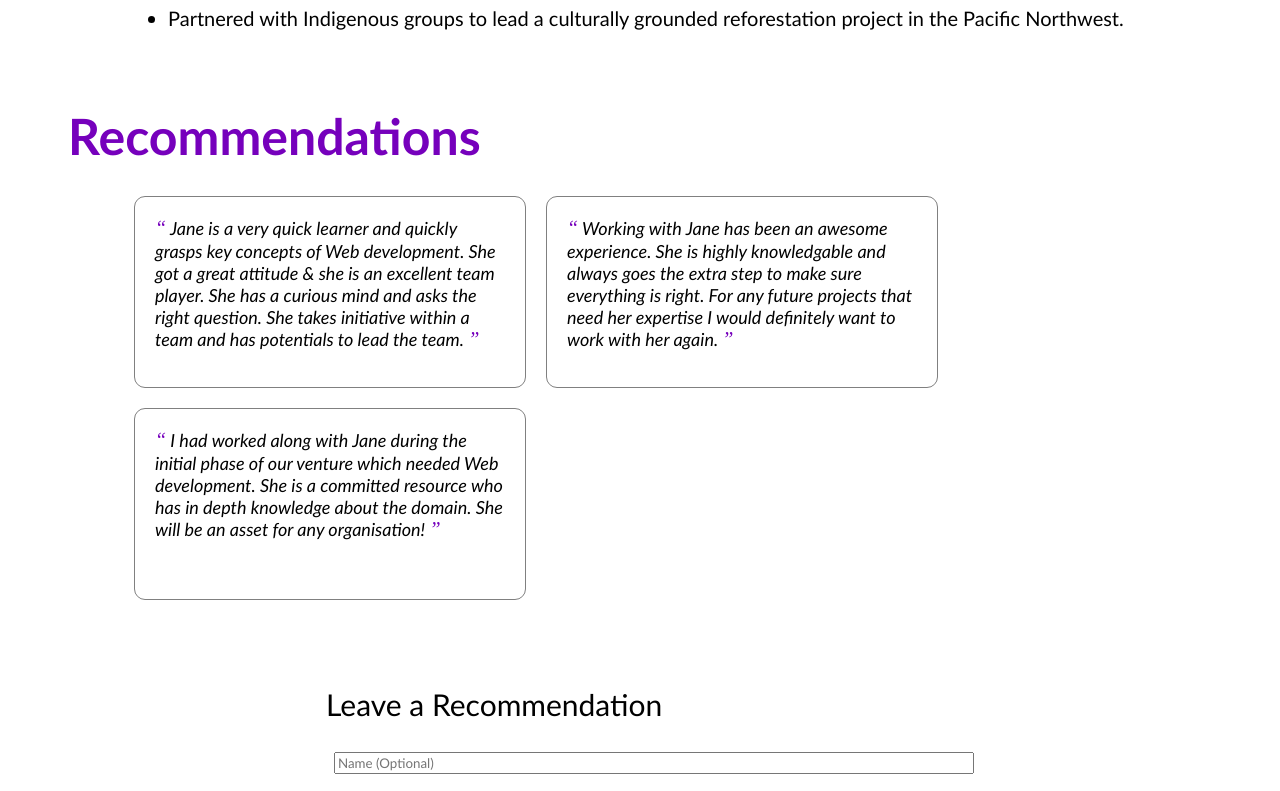
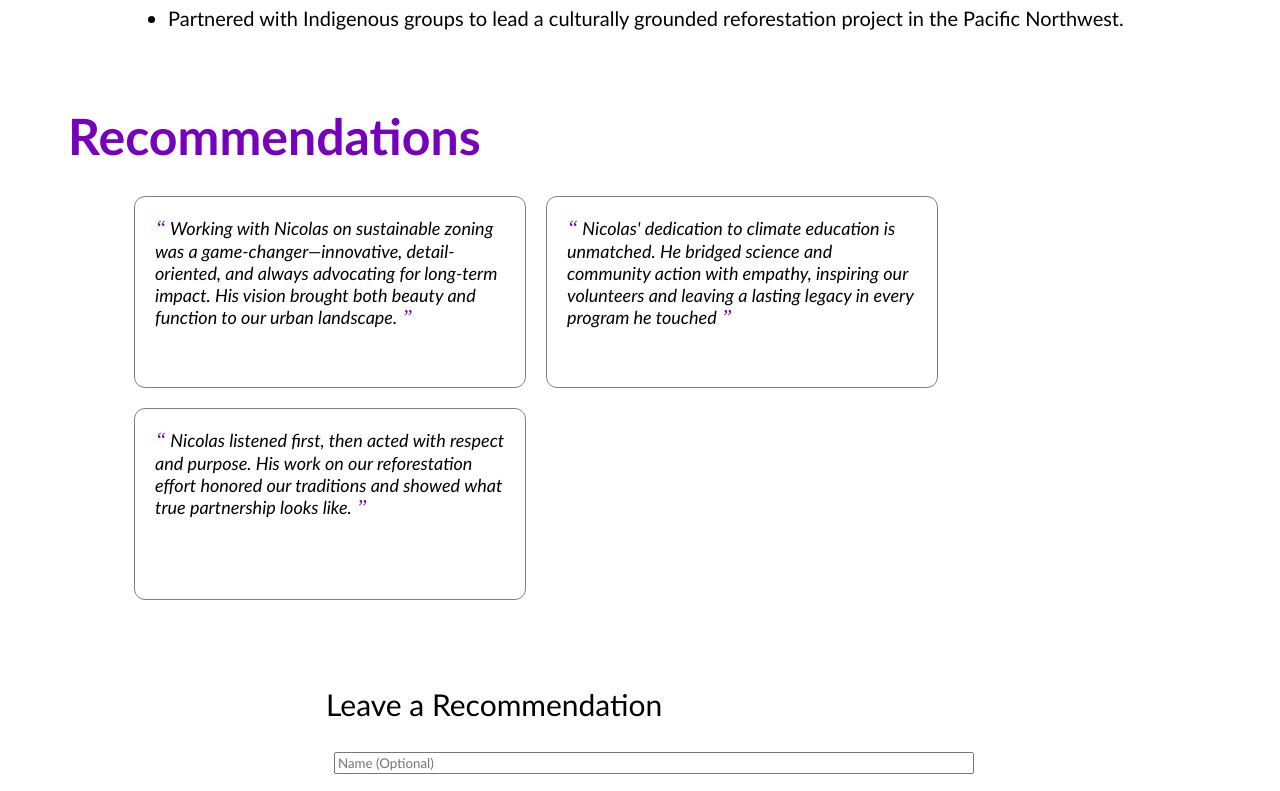
Before and after one commit to nicolas4488/Portfolio_FPLab, a plain HTML site: page singlepagewebsite/index.html in a window 1280 px wide. Shown: the part 1629-2420 px from the top of the page. Drawn offline with Linux system fonts and the light colour scheme.

Commit message:
Finished Final Project

```diff
--- a/singlepagewebsite/index.html
+++ b/singlepagewebsite/index.html
@@ -130,24 +130,21 @@
       <div class="all_recommendations" id="all_recommendations">
         <div class="recommendation">
           <span>&#8220;</span>
-          Jane is a very quick learner and quickly grasps key concepts of Web development.
-          She got a great attitude & she is an excellent team player.
-          She has a curious mind and asks the right question.
-          She takes initiative within a team and has potentials to lead the team.
+          Working with Nicolas on sustainable zoning was a game-changer—innovative, detail-oriented, and
+          always advocating for long-term impact. His vision brought both beauty and function to our
+          urban landscape.
           <span>&#8221;</span>
         </div>
         <div class="recommendation">
           <span>&#8220;</span>
-          Working with Jane has been an awesome experience.
-          She is highly knowledgable and always goes the extra step to make sure everything is right.
-          For any future projects that need her expertise I would definitely want to work with her again.
+          Nicolas' dedication to climate education is unmatched. He bridged science and community action
+          with empathy, inspiring our volunteers and leaving a lasting legacy in every program he touched
           <span>&#8221;</span>
         </div>
         <div class="recommendation">
           <span>&#8220;</span>
-          I had worked along with Jane during the initial phase of our venture which needed Web development.
-          She is a committed resource who has in depth knowledge about the domain.
-          She will be an asset for any organisation!
+          Nicolas listened first, then acted with respect and purpose. His work on our reforestation effort
+          honored our traditions and showed what true partnership looks like.
           <span>&#8221;</span>
         </div>
       </div>
@@ -170,12 +167,16 @@
     <div class="iconbutton">
       <a href="#home">
         <!--Add the code here for the logo to appear and the icon to be actionable-->
+        <svg xmlns="http://www.w3.org/2000/svg" fill="none" viewBox="0 0 24 24" stroke-width="1.5" stroke="white" width="63px">
+            <path stroke-linecap="round" stroke-linejoin="round" d="M15 11.25l-3-3m0 0l-3 3m3-3v7.5M21 12a9 9 0 11-18 0 9 9 0 0118 0z" />
+        </svg>
       </a>
     </div>
 
     <div class="popup" id="popup" class="flex_center">
       <img src="html_finalprojimages/checkmark--outline.svg"/>
-      <h3><!-- Add appropriate text here--></h3>
+      <!-- Add appropriate text here-->
+      <h3>Your're awesome for leaving a recommendation.<br> Thanks!</h3>
       <button onclick="showPopup(false)">Ok</button>
     </div>
   </body>
--- a/singlepagewebsite/script.js
+++ b/singlepagewebsite/script.js
@@ -5,6 +5,7 @@ function addRecommendation() {
   if (recommendation.value != null && recommendation.value.trim() != "") {
     console.log("New recommendation added");
     //Call showPopup here
+    showPopup(true);
 
     // Create a new 'recommendation' element and set it's value to the user's message
     var element = document.createElement("div");
```
